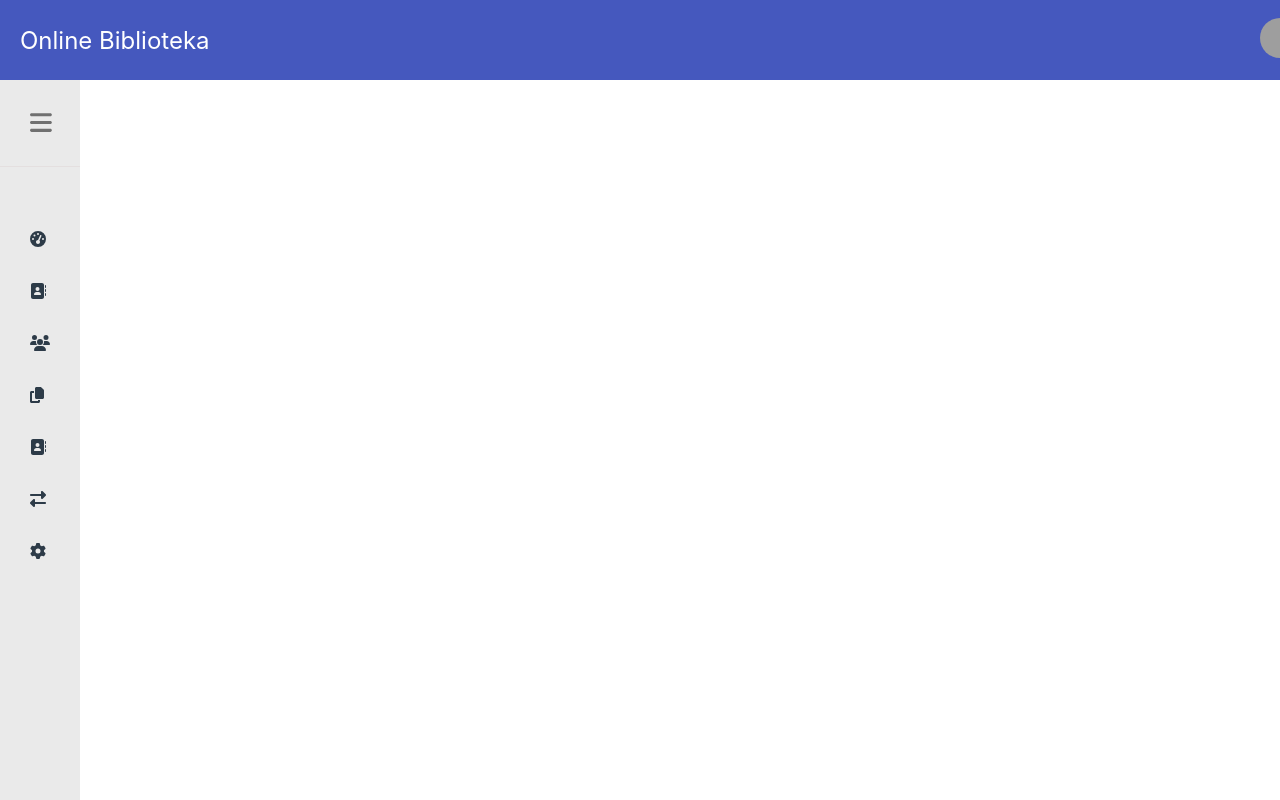
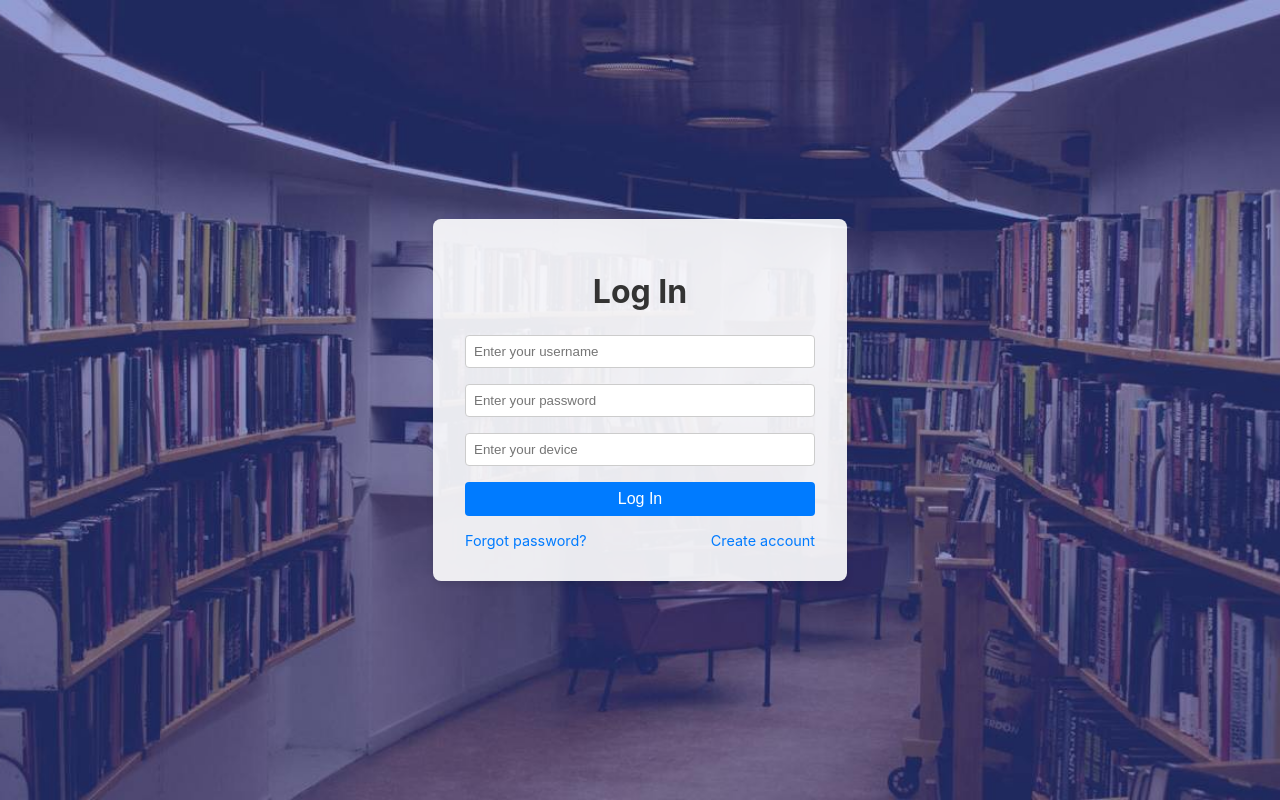
Before and after one commit to Danz1nger/Online-biblioteka, a React (Create React App) app in the folder online-biblioteka/: page /login in a window 1280 px wide. Before the commit this address had no page. Built offline with nearby package versions, Linux system fonts and the light colour scheme; grey boxes are pictures that could not be loaded.

Commit message:
login with dashboard
added Login page with redirect to dashboard if logged in.

```diff
--- a/online-biblioteka/src/App.js
+++ b/online-biblioteka/src/App.js
@@ -1,14 +1,19 @@
 import React from 'react';
-import { Route, Routes } from 'react-router-dom';
+import { Route, Routes, Navigate } from 'react-router-dom';
 import Header from './app/header/Header'; // Adjust the path as needed
 import Sidebar from './app/components/Sidebar';
 import Settings from './app/components/Settings';
 import Me from './app/components/Me';
+import Login from './Login'; // Adjust the path as needed
 import './App.css';
 
-function App() {
+const App = () => {
+  const isAuthenticated = !!localStorage.getItem('jwt');
+
   return (
     <div className="App">
+      {isAuthenticated ? (
+        <>
           <Header />
           <div className="main-container">
             <Sidebar />
@@ -16,11 +21,19 @@ function App() {
               <Routes>
                 <Route path="/me" element={<Me />} />
                 <Route path="/" element={<Settings />} />
+                <Route path="*" element={<Navigate to="/" />} />
               </Routes>
             </div>
           </div>
+        </>
+      ) : (
+        <Routes>
+          <Route path="/login" element={<Login />} />
+          <Route path="*" element={<Navigate to="/login" />} />
+        </Routes>
+      )}
     </div>
   );
-}
+};
 
 export default App;
--- /dev/null
+++ b/online-biblioteka/src/Login.jsx
@@ -0,0 +1,84 @@
+import React, { useState } from 'react';
+import { useNavigate } from 'react-router-dom';
+import styles from './Login.module.css';
+
+const Login = () => {
+  const [username, setUsername] = useState('');
+  const [password, setPassword] = useState('');
+  const [device, setDevice] = useState('');
+  const [responseMessage, setResponseMessage] = useState({ type: '', message: '' });
+  const navigate = useNavigate();
+
+  const handleSubmit = async (e) => {
+    e.preventDefault();
+    try {
+      const response = await fetch(`${process.env.REACT_APP_API_URL}`, {
+        method: 'POST',
+        headers: {
+          'Content-Type': 'application/json',
+          'Authorization': `Bearer ${process.env.REACT_APP_API_TOKEN}`
+        },
+        body: JSON.stringify({
+          username: username,
+          password: password,
+          device: device
+        })
+      });
+      const data = await response.json();
+      if (data.success) {
+        // Store the token in local storage
+        localStorage.setItem('jwt', data.data.token);
+        setResponseMessage({ type: 'success', message: data.message });
+        navigate('/'); // Redirect to the home page
+        window.location.reload(); // Reload the site
+      } else {
+        setResponseMessage({ type: 'error', message: data.message || 'Login failed' });
+      }
+    } catch (error) {
+      setResponseMessage({ type: 'error', message: 'An error occurred. Please try again.' });
+    }
+  };
+
+  return (
+    <div className={styles.loginContainer}>
+      <div className={styles.login}>
+        <h1>Log In</h1>
+        {responseMessage.message && (
+          <div className={`${styles.message} ${styles[responseMessage.type]}`}>
+            {responseMessage.message}
+          </div>
+        )}
+        <form onSubmit={handleSubmit}>
+          <input
+            type="text"
+            placeholder="Enter your username"
+            value={username}
+            onChange={(e) => setUsername(e.target.value)}
+            required
+          />
+          <input
+            type="password"
+            placeholder="Enter your password"
+            value={password}
+            onChange={(e) => setPassword(e.target.value)}
+            required
+          />
+          <input
+            type="text"
+            placeholder="Enter your device"
+            value={device}
+            onChange={(e) => setDevice(e.target.value)}
+            required
+          />
+          <button type="submit">Log In</button>
+        </form>
+        <div className={styles.links}>
+          <a href="/forgot-password">Forgot password?</a>
+          <a href="/register">Create account</a>
+        </div>
+      </div>
+    </div>
+  );
+};
+
+export default Login;
--- /dev/null
+++ b/online-biblioteka/src/Login.module.css
@@ -0,0 +1,89 @@
+.loginContainer {
+  margin: 0;
+  font-family: -apple-system, BlinkMacSystemFont, 'Segoe UI', 'Roboto', 'Oxygen', 'Ubuntu', 'Cantarell', 'Fira Sans', 'Droid Sans', 'Helvetica Neue', sans-serif;
+  -webkit-font-smoothing: antialiased;
+  -moz-osx-font-smoothing: grayscale;
+  background-image: url('/public/background.jpg');
+  background-size: cover;
+  background-position: center;
+  height: 100vh;
+  display: flex;
+  justify-content: center;
+  align-items: center;
+}
+
+.loginContainer .login {
+  background: rgba(255, 255, 255, 0.9);
+  padding: 2rem;
+  border-radius: 8px;
+  box-shadow: 0 4px 6px rgba(0, 0, 0, 0.1);
+  width: 350px;
+}
+
+h1 {
+  text-align: center;
+  color: #333;
+  margin-bottom: 1.5rem;
+}
+
+form {
+  display: flex;
+  flex-direction: column;
+}
+
+input {
+  margin-bottom: 1rem;
+  padding: 0.5rem;
+  border: 1px solid #ccc;
+  border-radius: 4px;
+}
+
+button {
+  background-color: #007bff;
+  color: white;
+  padding: 0.5rem;
+  border: none;
+  border-radius: 4px;
+  cursor: pointer;
+  font-size: 1rem;
+}
+
+button:hover {
+  background-color: #0056b3;
+}
+
+.links {
+  display: flex;
+  justify-content: space-between;
+  margin-top: 1rem;
+  font-size: 0.9rem;
+}
+
+.links a {
+  color: #007bff;
+  text-decoration: none;
+}
+
+.links a:hover {
+  text-decoration: underline;
+}
+
+.message {
+  margin-bottom: 1rem;
+  padding: 0.5rem;
+  border-radius: 4px;
+  text-align: center;
+  font-size: 1rem;
+}
+
+.message.success {
+  background-color: #d4edda;
+  color: #155724;
+  border: 1px solid #c3e6cb;
+}
+
+.message.error {
+  background-color: #f8d7da;
+  color: #721c24;
+  border: 1px solid #f5c6cb;
+}
```
Also changed, not shown: online-biblioteka/public/background.jpg (added). Lines whose indentation alone changed are shown as unchanged.
